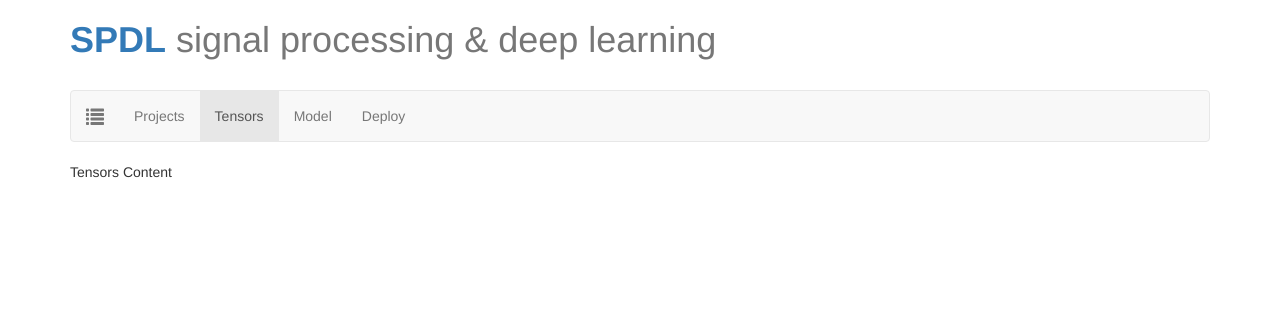
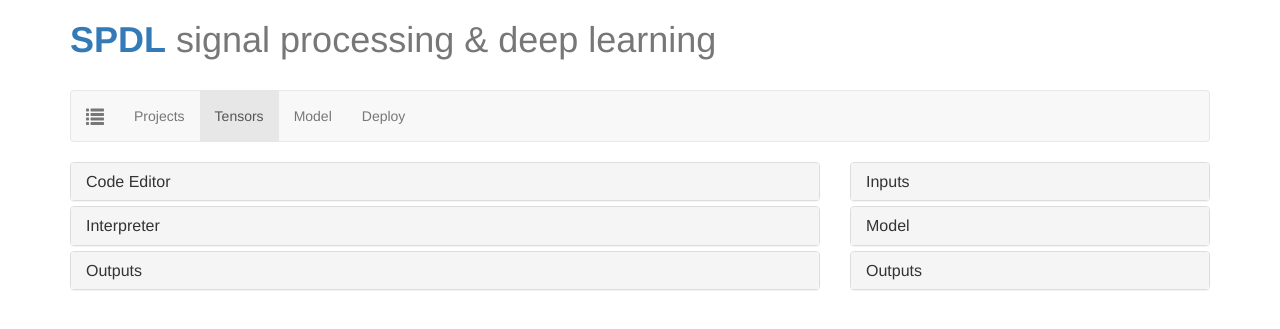
Before and after one commit to cwkx/spdl, a Flask app: page / in a window 1280 px wide, after a click on "Tensors". Shown: the top 329 px of the page. Run offline with Flask 2, Linux system fonts and the light colour scheme; data that the repository does not hold is empty; some libraries are stand-ins or nearby versions.

Commit message:
start of work on code editor/tensor section

```diff
--- a/templates/index.html
+++ b/templates/index.html
@@ -188,7 +188,77 @@
 			<!-- TENSORS -->
 			<!-- ============================================================== -->
 			<div id="tensors" class="tab-pane fade">
-				Tensors Content
+				<div class="row">
+					<div class="col-xs-12 col-md-8">
+						<div class="panel-group">
+							<div class="panel panel-default">
+								<div class="panel-heading">
+									<h4 class="panel-title">
+										<a data-toggle="collapse" href="#collapse1">Code Editor</a>
+									</h4>
+								</div>
+								<div id="collapse1" class="panel-collapse collapse">
+									<div class="panel-body">Panel Body</div>
+									<div class="panel-footer">Panel Footer</div>
+								</div>
+							</div>
+							<div class="panel panel-default">
+								<div class="panel-heading">
+									<h4 class="panel-title">
+										<a data-toggle="collapse" href="#collapse2">Interpreter</a>
+									</h4>
+								</div>
+								<div id="collapse2" class="panel-collapse collapse">
+									<div class="panel-body">Panel Body</div>
+								</div>
+							</div>
+							<div class="panel panel-default">
+								<div class="panel-heading">
+									<h4 class="panel-title">
+										<a data-toggle="collapse" href="#collapse3">Outputs</a>
+									</h4>
+								</div>
+								<div id="collapse3" class="panel-collapse collapse">
+									<div class="panel-body">Panel Body</div>
+								</div>
+							</div>
+						</div>
+					</div>
+					<div class="col-xs-6 col-md-4">
+						<div class="panel-group">
+							<div class="panel panel-default">
+								<div class="panel-heading">
+									<h4 class="panel-title">
+										<a data-toggle="collapse" href="#workspaceInputs">Inputs</a>
+									</h4>
+								</div>
+								<div id="workspaceInputs" class="panel-collapse collapse">
+									<div class="panel-body">Panel Body</div>
+								</div>
+							</div>
+							<div class="panel panel-default">
+								<div class="panel-heading">
+									<h4 class="panel-title">
+										<a data-toggle="collapse" href="#workspaceModel">Model</a>
+									</h4>
+								</div>
+								<div id="workspaceModel" class="panel-collapse collapse">
+									<div class="panel-body">Panel Body</div>
+								</div>
+							</div>
+							<div class="panel panel-default">
+								<div class="panel-heading">
+									<h4 class="panel-title">
+										<a data-toggle="collapse" href="#workspaceOutputs">Outputs</a>
+									</h4>
+								</div>
+								<div id="workspaceOutputs" class="panel-collapse collapse">
+									<div class="panel-body">Panel Body</div>
+								</div>
+							</div>
+						</div>
+					</div>
+				</div>
 			</div>
 
 			<!-- ============================================================== -->
```
Also changed, not shown: 1 other file.
